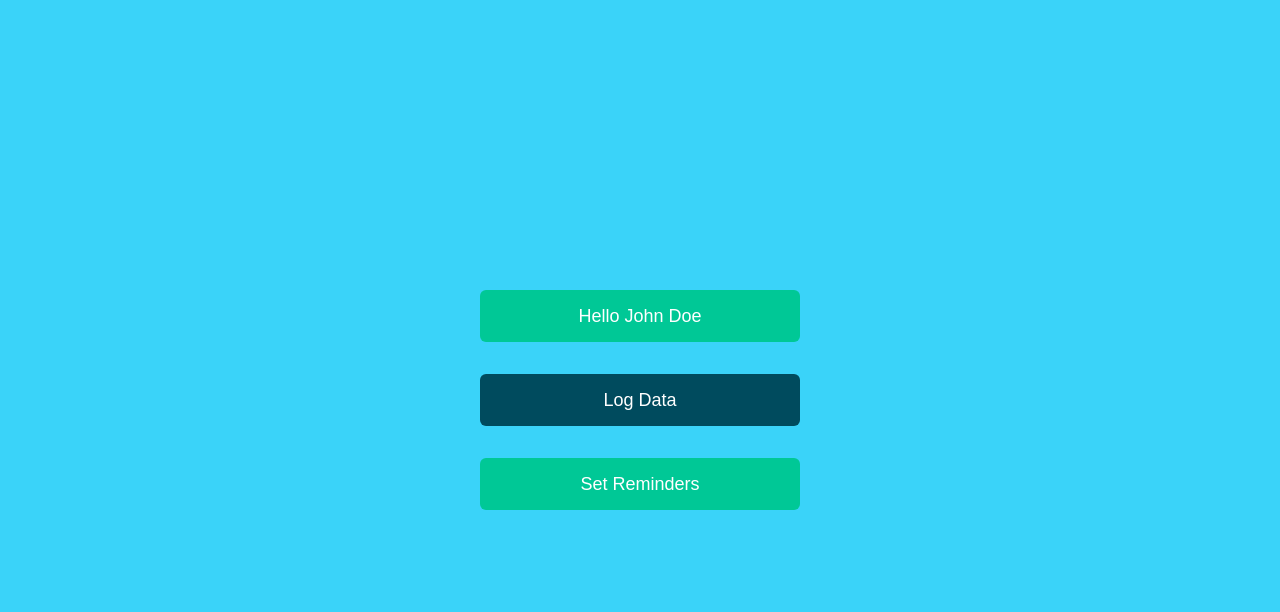
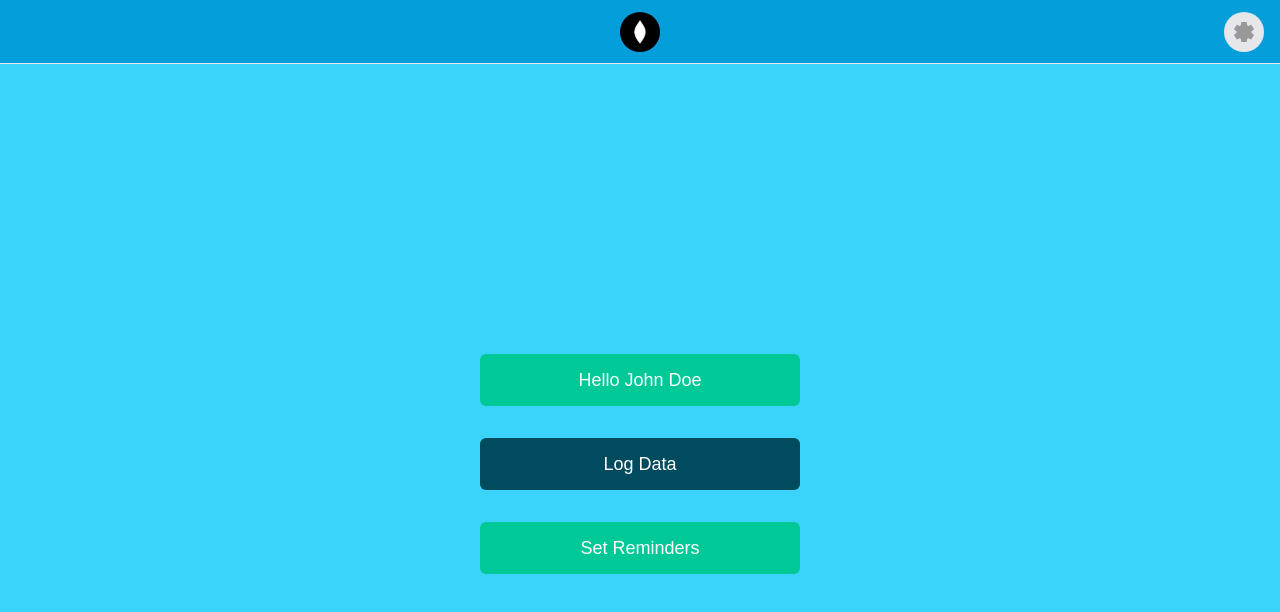
Before and after one commit to anantchhabda/Diabetes-Management-Application, a Next.js app: page /homepage in a window 1280 px wide. Shown: the top 612 px of the page. Built offline with nearby package versions, Linux system fonts and the light colour scheme.

Commit message:
add css file, add homepage

```diff
--- /dev/null
+++ b/src/app/components/header.js
@@ -0,0 +1,34 @@
+"use client";
+import Image from 'next/image';
+import Link from 'next/link';
+import styles from '../styles/header.module.css';
+
+export default function Header() {
+    return (
+        <header className={styles.header}>
+            <div className={styles.headerContent}>
+                <div className={styles.placeholder}></div>
+                <Link href="/" className={styles.logoLink}>
+                    <div className="rounded-full bg-black p-2">
+                        <svg viewBox="0 0 64 64" width="24" height="24">
+                            <path
+                                d="M32 2 C20 20, 8 32, 32 62 C56 32, 44 20, 32 2 Z"
+                                fill="white"
+                                stroke="white"
+                                strokeWidth="2"
+                            />
+                        </svg>
+                    </div>
+                </Link>
+
+                <Link href="/settings" className={styles.settingsButton}>
+                    <div className="rounded-full bg-gray-200 p-2">
+                        <svg xmlns="http://www.w3.org/2000/svg" height="24px" viewBox="0 -960 960 960" width="24px" fill="#999999">
+                            <path d="m370-80-16-128q-13-5-24.5-12T307-235l-119 50L78-375l103-78q-1-7-1-13.5v-27q0-6.5 1-13.5L78-585l110-190 119 50q11-8 23-15t24-12l16-128h220l16 128q13 5 24.5 12t22.5 15l119-50 110 190-103 78q1 7 1 13.5v27q0 6.5-2 13.5l103 78-110 190-118-50q-11 8-23 15t-24 12L590-80H370Z"/>
+                        </svg>
+                    </div>
+                </Link>
+            </div>
+        </header>
+    );
+}
--- a/src/app/globals.css
+++ b/src/app/globals.css
@@ -1,8 +1,15 @@
 @import "tailwindcss";
 
 :root {
-  --background: rgba(58, 211, 249, 1); /*global background for all pages */
+  --background: #D1FFFA;
   --foreground: #171717;
+  --color-primary: #049EDB;
+  --color-secondary: #024059;
+  --color-tertiary: #04BF8A;
+  --color-accent: #03A64A;
+  --color-error: #532523;
+  --color-textWhite: #dfe2df;
+  --color-textBlack: #464646;
 }
 
 @theme inline {
@@ -12,7 +19,7 @@
 
 @media (prefers-color-scheme: dark) {
   :root {
-    --background: rgba(58, 211, 249, 1);
+    --background: #049EDB;
     --foreground: #ededed;
   }
 }
--- a/src/app/homepage/page.js
+++ b/src/app/homepage/page.js
@@ -1,9 +1,13 @@
 "use client";
+import { useRouter } from 'next/navigation';
+import Header from '../components/header';
 
 export default function HomePage() {
   const userName = "John Doe"; // can be dynamic later
 
   return (
+    <div>
+      <Header />
       <main className="flex flex-col justify-center items-center min-h-screen px-4 gap-8 bg-[rgba(58,211,249,1)]">
         <button
           type="button"
@@ -28,5 +32,6 @@ export default function HomePage() {
           Set Reminders
         </button>
       </main>
+    </div>
   );
 }
--- a/src/app/page.js
+++ b/src/app/page.js
@@ -6,7 +6,7 @@ export default function Page() {
   const router = useRouter();
 
   return (
-    <main className="flex flex-col justify-center items-center min-h-screen px-5 bg-[rgba(58,211,249,1)]">
+    <main className="flex flex-col justify-center items-center min-h-screen px-5 bg-[var(--color-background)]">
       {/* Inbuilt logo --> change to external logo file? */}
       <div className="w-[25vw] max-w-[120px] h-[25vw] max-h-[120px] mb-[5vh]">
         <svg viewBox="0 0 64 64" width="100%" height="100%">
@@ -23,14 +23,14 @@ export default function Page() {
       <div className="flex flex-col gap-5 w-full max-w-[250px]">
         <button
           onClick={() => router.push("/login")}
-          className="w-full py-3 bg-[#004B5E] text-white text-lg rounded-md text-center hover:opacity-90 transition"
+          className="w-full py-3 bg-[var(--color-secondary)] text-[var(--color-textWhite)] text-lg rounded-md text-center hover:opacity-90 transition"
         >
           Log In
         </button>
 
         <button
           onClick={() => router.push("/register")}
-          className="w-full py-3 bg-[#00C896] text-white text-lg rounded-md text-center hover:opacity-90 transition"
+          className="w-full py-3 bg-[var(--color-tertiary)] text-[var(--color-textWhite)] text-lg rounded-md text-center hover:opacity-90 transition"
         >
           Register
         </button>
--- /dev/null
+++ b/src/app/styles/header.module.css
@@ -0,0 +1,35 @@
+.header {
+    width: 100%;
+    height: 64px;
+    background-color: var(--color-primary);
+    border-bottom: 1px solid #eaeaea;
+}
+
+.headerContent {
+    height: 100%;
+    padding: 0 16px;
+    display: grid;
+    grid-template-columns: 1fr auto 1fr;
+    align-items: center;
+}
+
+.placeholder {
+    width: 40px;
+}
+
+.logoLink {
+    display: flex;
+    align-items: center;
+    justify-content: center;
+}
+
+.settingsButton {
+    display: flex;
+    align-items: center;
+    justify-content: flex-end;
+    cursor: pointer;
+}
+
+.settingsButton:hover {
+    opacity: 0.8;
+}
```
Lines whose indentation alone changed are shown as unchanged.
